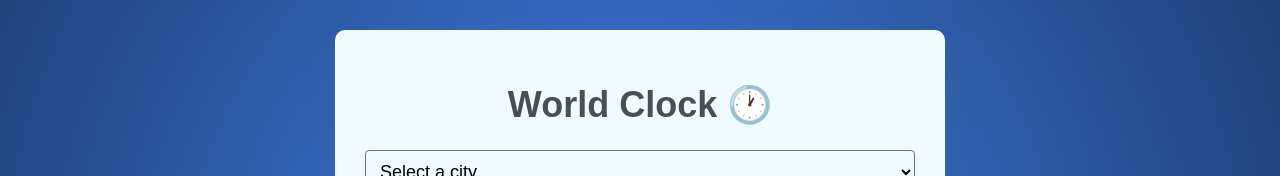
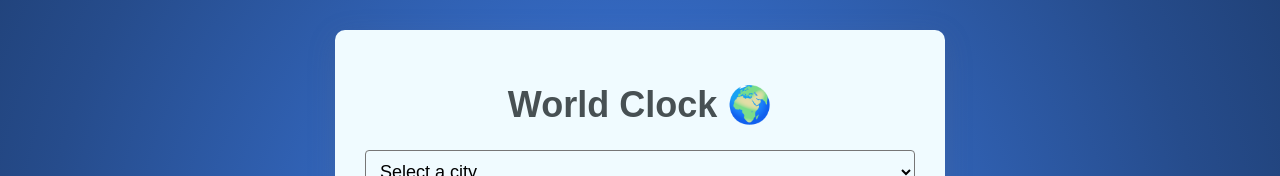
Before and after one commit to Isapedro/world-clock, a plain HTML site: page index.html in a window 1280 px wide. Shown: the top 176 px of the page. Drawn offline with nearby package versions, Linux system fonts and the light colour scheme; a script that the page names is missing.

Commit message:
changed icon

```diff
--- a/index.html
+++ b/index.html
@@ -11,7 +11,7 @@
   </head>
   <body>
     <div class="container">
-      <h1>World Clock 🕐</h1>
+      <h1>World Clock 🌍</h1>
 
       <select value="" id="">
         <option value="">Select a city...</option>
```
